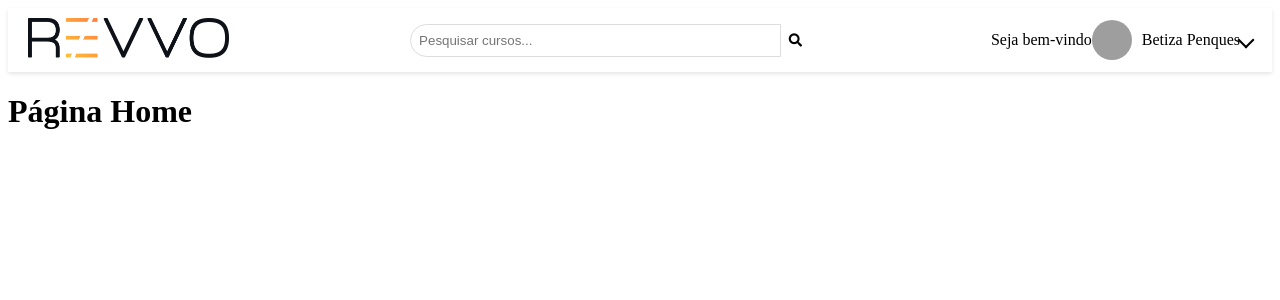
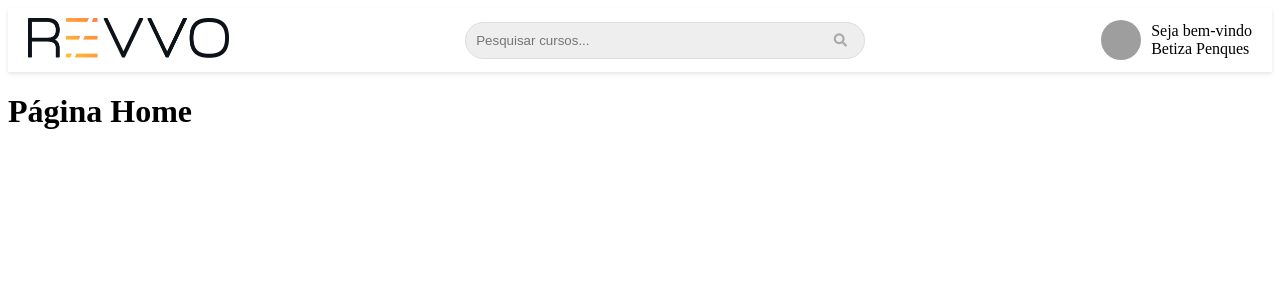
Before and after one commit to BePenques/desafio_revvo, a PHP site: page / in a window 1280 px wide. Shown: the top 300 px of the page. Run offline with PHP 8.4, Linux system fonts and the light colour scheme; grey boxes are pictures that could not be loaded.

Commit message:
initial header styling

```diff
--- a/assets/css/header.css
+++ b/assets/css/header.css
@@ -25,26 +25,41 @@
   display: flex;
   width: 60%;
   max-width: 400px;
+  position: relative;
 }
 
 .search-bar input {
   width: 100%;
-  padding: 8px;
+  padding: 10px;
   border: 1px solid #ddd;
-  border-radius: 20px 0 0 20px;
+  border-radius: 20px;
   outline: none;
+  background: #eeeeee;
 }
 
 .search-bar button {
   padding: 8px;
   border: none;
-  background-color: transparent;
   cursor: pointer;
+  position: absolute;
+  right: 10px;
+  top: 50%;
+  transform: translateY(-50%);
+  background: transparent;
+}
+
+.search-bar button i {
+  color: #A9A9A9;
 }
 
 .user-info {
   display: flex;
   align-items: center;
+}
+
+.user-info div {
+  display: flex;
+  flex-direction: column;
 }
 
 .user-profile {
@@ -53,7 +68,7 @@
   cursor: pointer;
 }
 
-.user-profile img {
+.user-profile {
   border-radius: 50%;
   width: 40px;
   height: 40px;
--- a/php/partials/header.php
+++ b/php/partials/header.php
@@ -12,18 +12,17 @@
             <form action="index.php" method="get">
                 <input type="text" name="search" placeholder="Pesquisar cursos..." aria-label="Pesquisar cursos">
                 <button type="submit" aria-label="Buscar">
-                    <!-- <img src="assets/images/search-icon.png" alt="Ícone de busca"> -->
+
                     <i class="fas fa-search"></i>
                 </button>
             </form>
         </div>
 
         <div class="user-info">
-            <span>Seja bem-vindo</span>
-            <div class="user-profile">
-                <img src="https://github.com/BePenques.png" alt="Avatar do usuário">
+            <img class="user-profile" src="https://github.com/BePenques.png" alt="Avatar do usuário">
+            <div>
+                <span>Seja bem-vindo</span>
                 <span>Betiza Penques</span>
-                <i class="arrow-down-icon"></i>
             </div>
         </div>
     </div>
--- a/sass/header.scss
+++ b/sass/header.scss
@@ -26,26 +26,43 @@
     display: flex;
     width: 60%;
     max-width: 400px;
+    position: relative;
 }
 
 .search-bar input {
     width: 100%;
-    padding: 8px;
+    padding: 10px;
     border: 1px solid #ddd;
-    border-radius: 20px 0 0 20px;
+    border-radius: 20px;
     outline: none;
+    background: #eeeeee;
 }
 
 .search-bar button {
     padding: 8px;
     border: none;
-    background-color: transparent;
     cursor: pointer;
+
+    position: absolute;
+    right: 10px;
+    top: 50%;
+    transform: translateY(-50%);
+    background: transparent;
+
 }
+.search-bar button i{
+    color: #A9A9A9
+
+}
+
 
 .user-info {
     display: flex;
     align-items: center;
+}
+.user-info div{
+    display: flex;
+    flex-direction: column;
 }
 
 .user-profile {
@@ -54,7 +71,7 @@
     cursor: pointer;
 }
 
-.user-profile img {
+.user-profile {
     border-radius: 50%;
     width: 40px;
     height: 40px;
```
